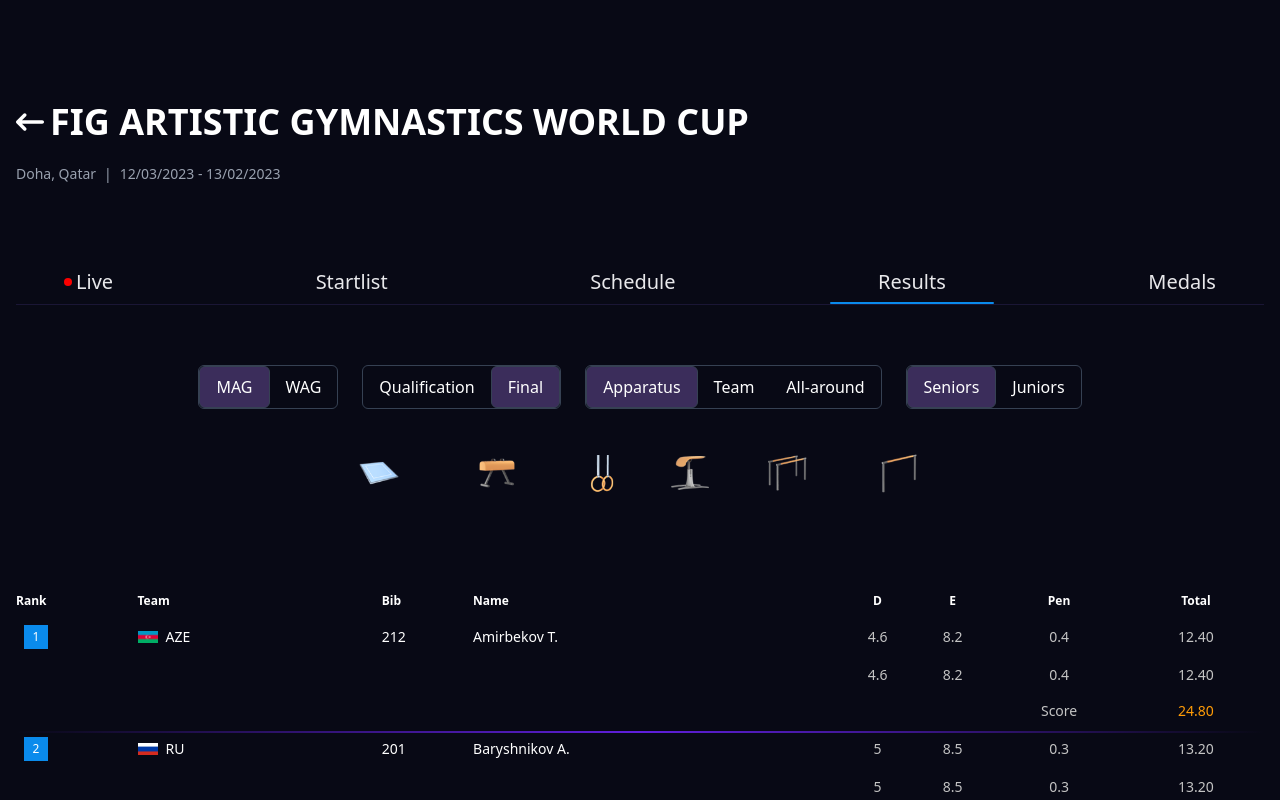
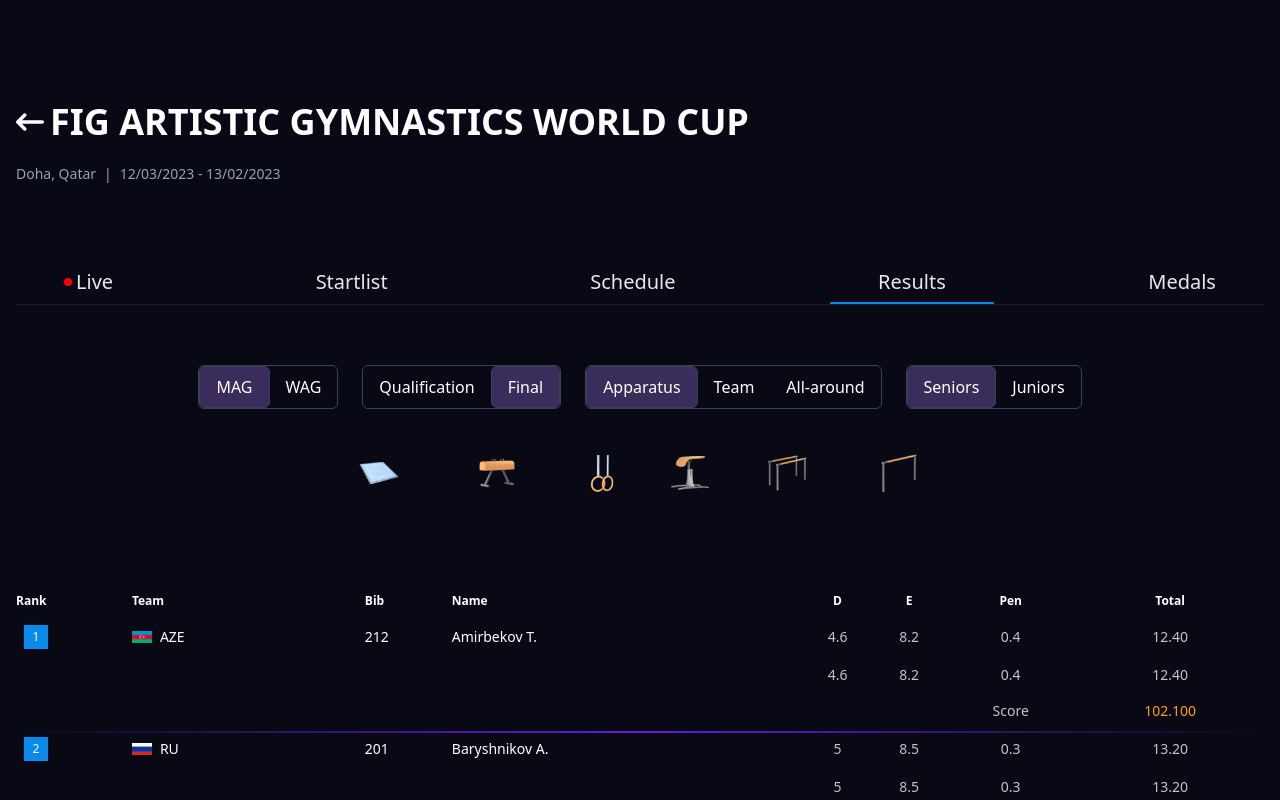
Before and after one commit to narmingeybullayeva/gymnastics_world_cup, a React (Vite) app: page /results in a window 1280 px wide. Shown: the top 800 px of the page. Built offline with nearby package versions, Linux system fonts and the light colour scheme.

Commit message:
Updated changes

```diff
--- a/src/components/ResultTable/index.tsx
+++ b/src/components/ResultTable/index.tsx
@@ -83,15 +83,7 @@
                 <tr className="relative">
                   <td colSpan={6}></td>
                   <td className="text-center text-[#C4C4C4]">Score</td>
-                  <td className="text-center text-[#FF9C07] ">{(
-                      result.apparatus_scores.d +
-                      result.apparatus_scores.e -
-                      result.apparatus_scores.p
-                     +
-                      result.apparatus_scores.d +
-                      result.apparatus_scores.e -
-                      result.apparatus_scores.p
-                    ).toFixed(2)}</td>
+                  <td className="text-center text-[#FF9C07] ">102.100</td>
                   <td
                     colSpan={8}
                     className="absolute bottom-[-12px] left-0 w-full h-[2px]"
```
